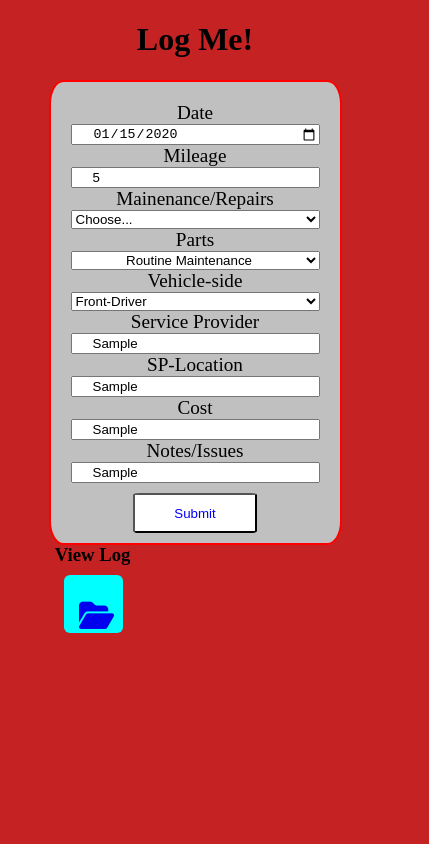
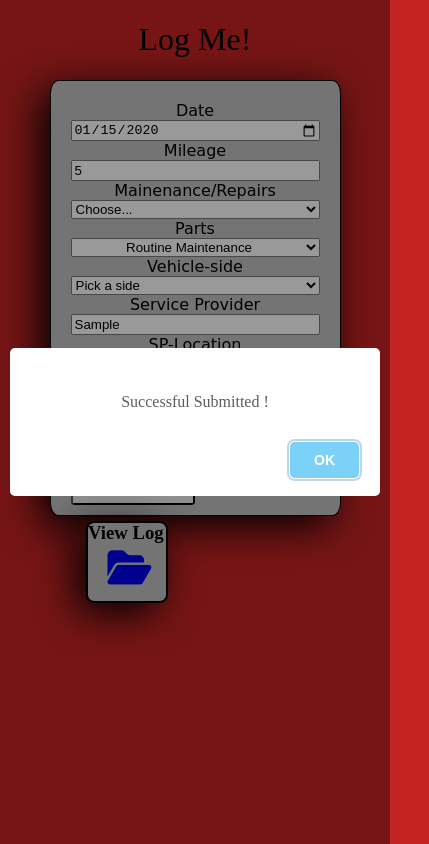
Before and after one commit to WebDesign-MultiMedia/LogMe, a website: page index.html in a window 390 px wide. Both pictures are taken after typing "2020-01-15", "5", "Sample", "Sample", "Sample", "Sample" into the empty fields and a click on the button "Submit". Shown: the whole page, 429 px wide, since content can reach past the window. Drawn offline with nearby package versions, Linux system fonts and the light colour scheme; no server answers; a web font is replaced by a local one.

Commit message:
Swal Alert

```diff
--- a/app.js
+++ b/app.js
@@ -2,13 +2,27 @@
 
 const button = document.getElementById("btn");
 button.addEventListener("mouseenter", t =>{
-         button.style.background = "red";
-         button.style.color = "white";
+
+    if(button.style.color === 'blue'){
+         button.style.color = "red";}
+         else {
+            button.style.color = "blue";}
 })
-button.addEventListener("mouseleave", t =>{
-    button.style.background = "white";
-    button.style.color = "blue";
-});
+// button.addEventListener("mouseleave", t =>{
+//     button.style.background = "white";
+//     button.style.color = "blue";
+// });
+
+const iconFolder = document.getElementById("folder-open");
+iconFolder.addEventListener('mouseenter', ()=>{
+
+    if(iconFolder.style.color === "blue"){
+        iconFolder.style.color = "red"
+    } else {
+        iconFolder.style.color = "blue"
+    }
+
+})
 
 
 // LOG TO GOOGLE SPREADSHEET API
@@ -52,4 +66,7 @@ submitBtn.addEventListener("click", ()=>{
     }
 
     gSheets()
+
+
+    swal("Successful Submitted !");
 });
--- a/index.html
+++ b/index.html
@@ -5,6 +5,10 @@
     <meta name="viewport" content="width=device-width, initial-scale=1.0">
     <link rel="stylesheet" href="style.css">
     <script src="https://kit.fontawesome.com/2b46095725.js" crossorigin="anonymous"></script>
+    <link rel="preconnect" href="https://fonts.googleapis.com">
+    <link rel="preconnect" href="https://fonts.gstatic.com" crossorigin>
+    <link href="https://fonts.googleapis.com/css2?family=Dancing+Script:wght@400..700&family=Danfo&family=Edu+AU+VIC+WA+NT+Guides:wght@400..700&family=Playwrite+GB+S:ital,wght@0,100..400;1,100..400&family=Updock&display=swap" rel="stylesheet">
+
     <title>Document</title>
 </head>
 <body>
@@ -73,12 +77,15 @@
         </select>
         <label for="VehicleSide">Vehicle-side</label>
         <select name="VehicleSide" id="VehicleSide">
+            <option>Pick a side</option>
             <option>Front-Driver</option>
             <option>Front-Pass</option>
             <option>Rear-Driver</option>
             <option>Rear-Pass</option>
             <option>Front-(Drive|Pass)</option>
             <option>Rear-(Drive|Pass)</option>
+            <option>Engine</option>
+            <option>Transmission</option>
         </select>
         <label for="Service_Provider">Service Provider</label>
         <input type="text" placeholder="Who did it?" name="Service_Provider" id="Service_Provider">
@@ -94,13 +101,21 @@
 
    <div class="Dashboard">
     <div class="ViewLog">
-        <h3>View Log</h3>
         <div class="viewBox">
-           <a href="https://docs.google.com/spreadsheets/d/1FPooMdcLWOJo0p1TcQNhE72wvkp-_Ysw3lRYblO0GCQ/edit?usp=sharing"> <i class="fa-sharp fa-solid fa-folder-open"></i></i></a>
+            <h3>View Log</h3>
+           <a href="https://docs.google.com/spreadsheets/d/1FPooMdcLWOJo0p1TcQNhE72wvkp-_Ysw3lRYblO0GCQ/edit?usp=sharing"> <i class="fa-sharp fa-solid fa-folder-open" id="folder-open"></i></i></a>
         </div>
     </div>
    </div>
 
+   <div class="info_Resources">
+    <div>
+
+    </div>
+   </div>
+
    <script src="app.js"></script>
+   <script src="https://unpkg.com/sweetalert/dist/sweetalert.min.js"></script>
+
 </body>
 </html>
--- /dev/null
+++ b/package.json
@@ -0,0 +1,5 @@
+{
+  "dependencies": {
+    "sweetalert": "^2.1.2"
+  }
+}
--- a/style.css
+++ b/style.css
@@ -9,6 +9,12 @@
     /* H1 */
     h1{
         text-align: center;
+          font-family: "Danfo", serif;
+  font-optical-sizing: auto;
+  font-weight: 400;
+  font-style: normal;
+  font-variation-settings:
+    "ELSH" 0;
     }
 
     /* Form */
@@ -21,16 +27,23 @@
         display: flex;
         background-color: #C0C0C0;
         flex-direction: column;
-        border: 2px solid red;
-        border-radius: 5%;
+        border: 1px solid black;
+        border-radius: 3%;
         padding: 20px;
         text-align: center;
-        font-size: 1.2em;
-        font-weight: 500;
+        font-size: 1em;
+        filter: drop-shadow(-10px 10px 20px black);
+
+
+        font-family: "Playwrite GB S", cursive;
+  font-optical-sizing: auto;
+  font-weight: 400;
+  font-style: normal;
     }
 
     form input{
-        padding-left: 20px;
+        /* padding-left: 20px; */
+
     }
 
     form button{
@@ -40,7 +53,7 @@
         width: 50%;
         height: 40px;
         border-radius: 5%;
-        left: 25%;
+        /* left: 25%; */
     }
 
     #MR, #RM{
@@ -52,28 +65,34 @@
         /* View Log */
         .ViewLog{
             position: relative;
+            bottom: 0px;
+            padding-left: 20vw;
+            filter: drop-shadow(-10px 10px 20px black);
+            padding-bottom: 100px;
+        }
+
+        .viewBox h3{
+            position: relative;
             bottom: 20px;
-        }
-        .ViewLog h3{
-            position: relative;
-            left: 12vw;
         }
 
         .viewBox{
-            background-color: aqua;
-            width: 15vw;
-            height: 15vw;
-            position: relative;
-            left: 15%;
+            background-color: #C0C0C0;
+            border: 2px solid black;
+            width: 20vw;
+            height: 20vw;
+            position: absolute;
+            /* left: 15%; */
             border-radius: 10%;
-            bottom: 10px;
+            top: 5px;
         }
 
         .fa-folder-open{
             position: absolute;
             top: 25px;
-            left: 15px;
-            font-size: 8vw;
+            padding-left: 5vw;
+            /* left: 15px; */
+            font-size: 10vw;
         }
 }
 
```
Also changed, not shown: 1 other file.
